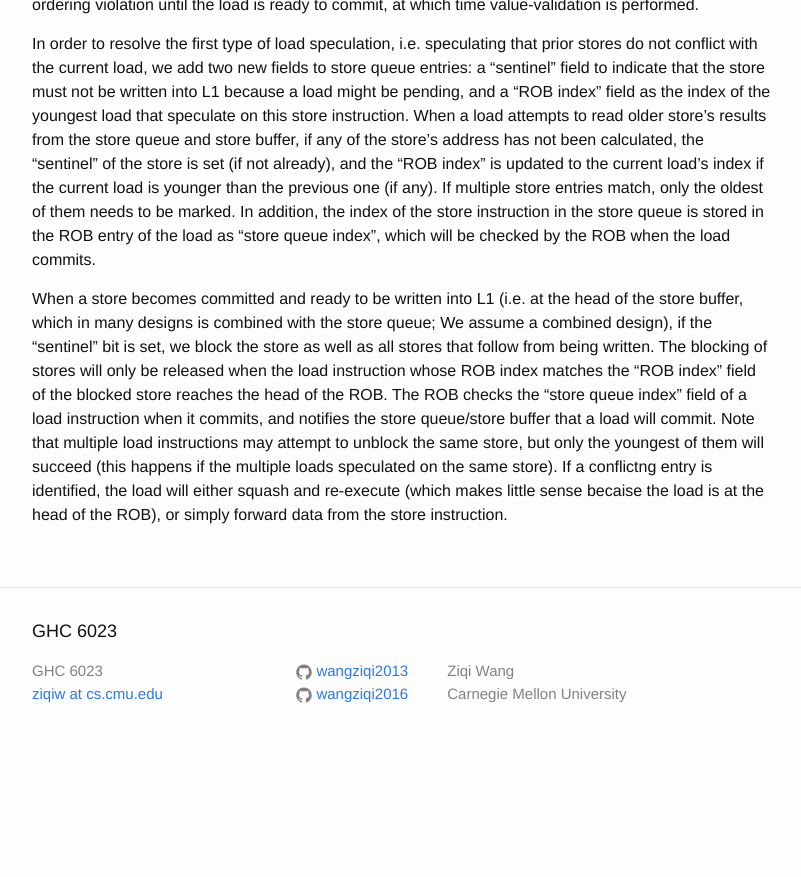
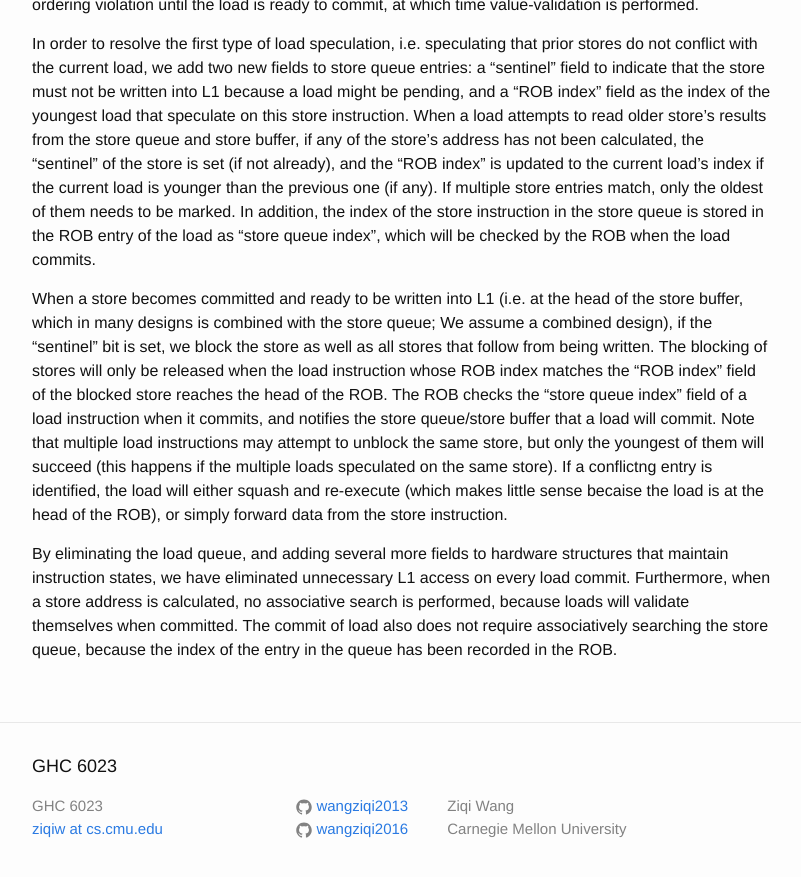
Before and after one commit to wangziqi2013/wangziqi2013.github.io, a Jekyll site: the page built from _posts/2019-08-07-the-superfluous-load-queue.markdown, in a window 1280 px wide and 900 px high, scrolled down 2236 px. Shown: the top 877 px of the window, without its empty margins (238-1039 px from the left). Built offline with Jekyll 4.4.1, drawn with Linux system fonts in a browser that asks for light colours; before the commit the page ends 3001 px from its top, so only the background shows below that.

Commit message:
Adding analysis

```diff
--- a/_posts/2019-08-07-the-superfluous-load-queue.markdown
+++ b/_posts/2019-08-07-the-superfluous-load-queue.markdown
@@ -99,3 +99,8 @@ Note that multiple load instructions may attempt to unblock the same store, but
 (this happens if the multiple loads speculated on the same store). If a conflictng entry is identified, the load will either
 squash and re-execute (which makes little sense becaise the load is at the head of the ROB), or simply forward data
 from the store instruction.
+
+By eliminating the load queue, and adding several more fields to hardware structures that maintain instruction states, we
+have eliminated unnecessary L1 access on every load commit. Furthermore, when a store address is calculated, no
+associative search is performed, because loads will validate themselves when committed. The commit of load also does not
+require associatively searching the store queue, because the index of the entry in the queue has been recorded in the ROB.
```
